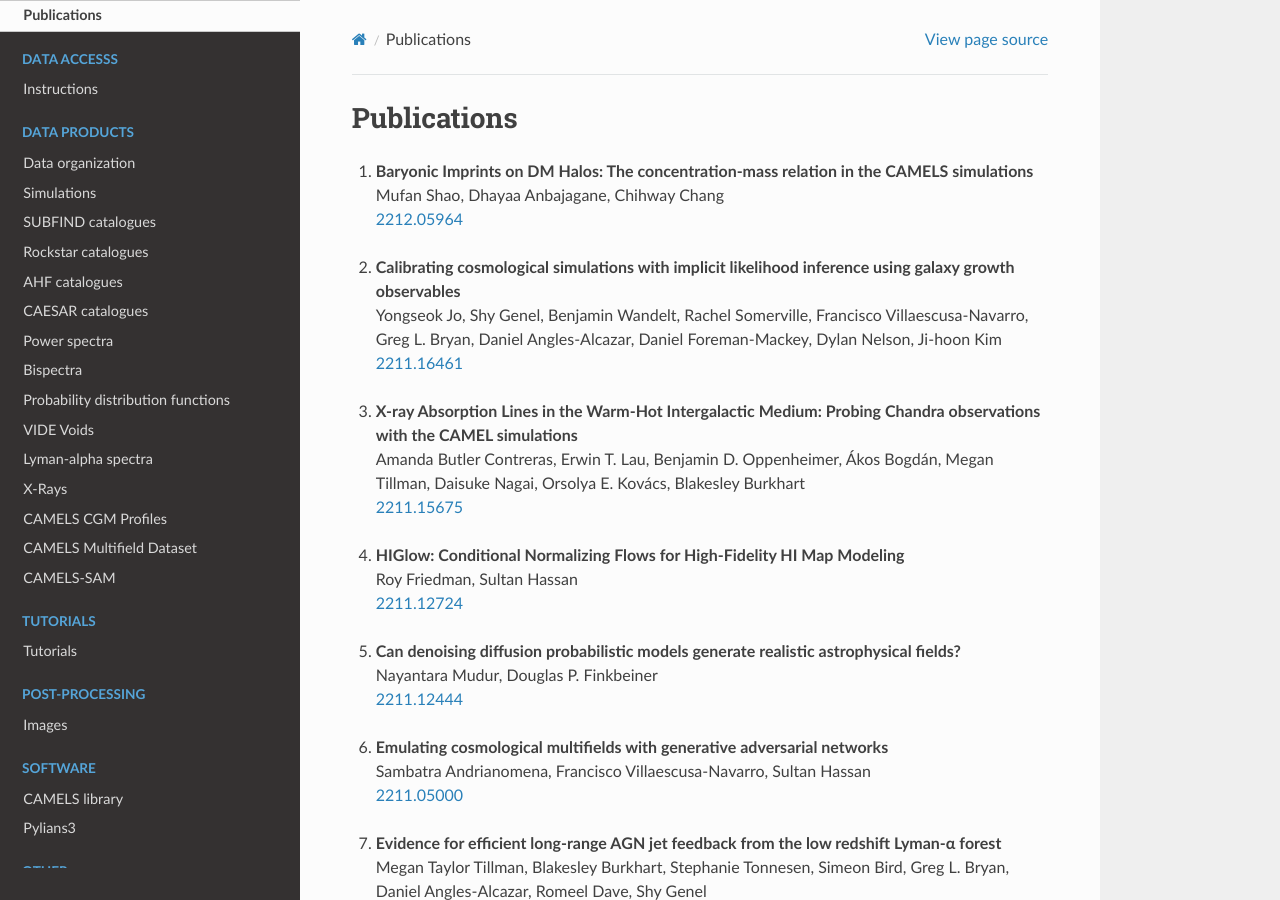
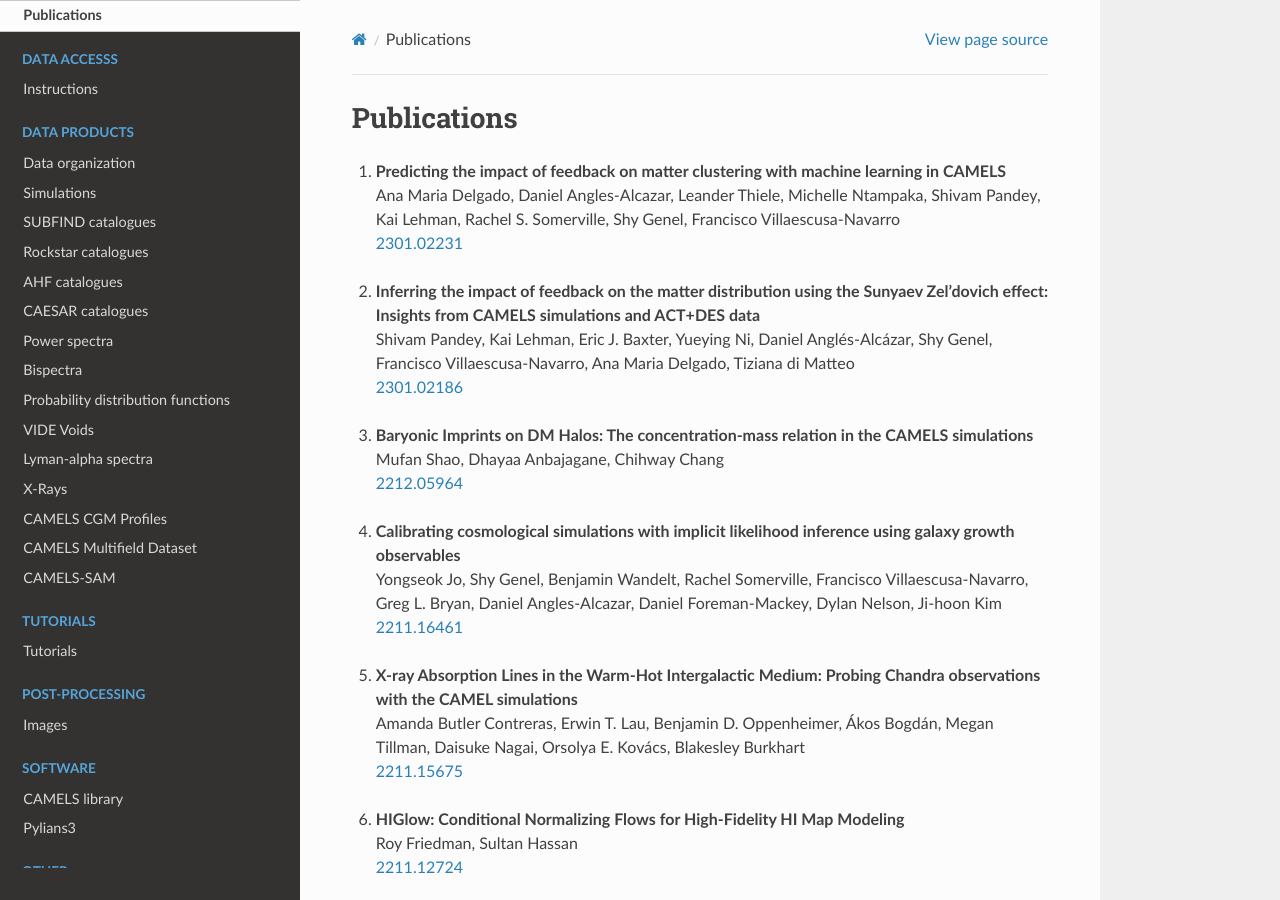
Before and after one commit to franciscovillaescusa/CAMELS, a Sphinx documentation site: the page built from docs/source/publications.rst, in a window 1280 px wide and 900 px high. Built offline with Sphinx 7.4.7 and the Read the Docs theme 2.0.0, drawn with Linux system fonts in a browser that asks for light colours; pages that are not in the unit, such as notebooks, are missing from menus.

Commit message:
publications updated

```diff
--- a/docs/source/publications.rst
+++ b/docs/source/publications.rst
@@ -1,6 +1,14 @@
 ************
 Publications
 ************
+
+#. | **Predicting the impact of feedback on matter clustering with machine learning in CAMELS**
+   | Ana Maria Delgado, Daniel Angles-Alcazar, Leander Thiele, Michelle Ntampaka, Shivam Pandey, Kai Lehman, Rachel S. Somerville, Shy Genel, Francisco Villaescusa-Navarro
+   | `2301.02231 <https://arxiv.org/abs/2301.02231>`_
+
+#. | **Inferring the impact of feedback on the matter distribution using the Sunyaev Zel'dovich effect: Insights from CAMELS simulations and ACT+DES data**
+   | Shivam Pandey, Kai Lehman, Eric J. Baxter, Yueying Ni, Daniel Anglés-Alcázar, Shy Genel, Francisco Villaescusa-Navarro, Ana Maria Delgado, Tiziana di Matteo
+   | `2301.02186 <https://arxiv.org/abs/2301.02186>`_
 
 #. | **Baryonic Imprints on DM Halos: The concentration-mass relation in the CAMELS simulations**
    | Mufan Shao, Dhayaa Anbajagane, Chihway Chang
```
